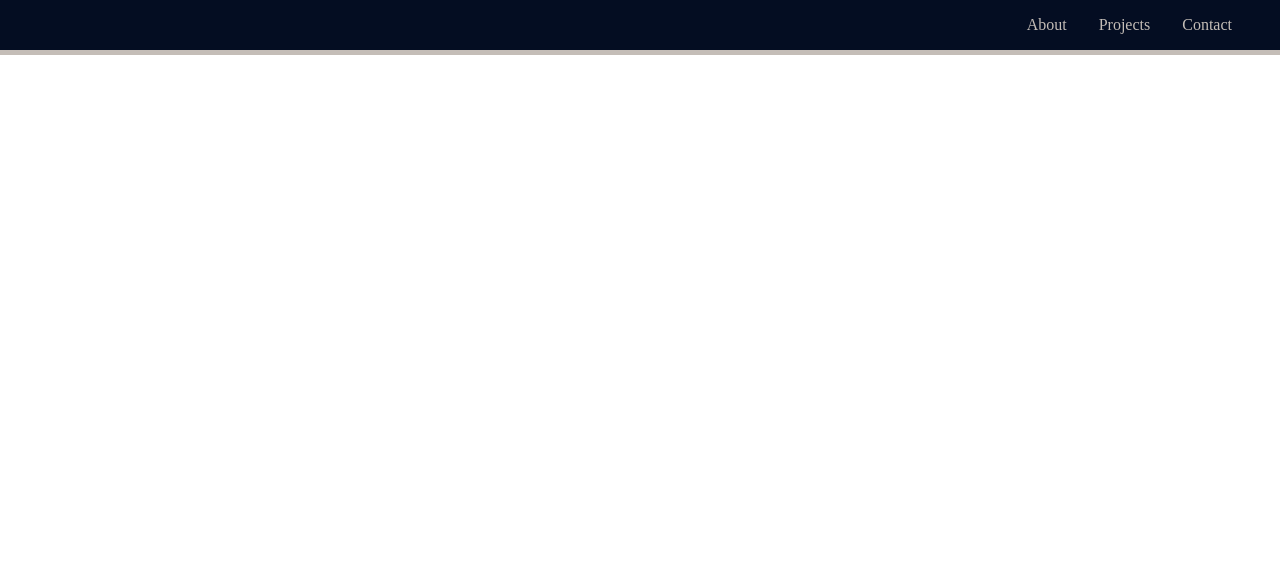
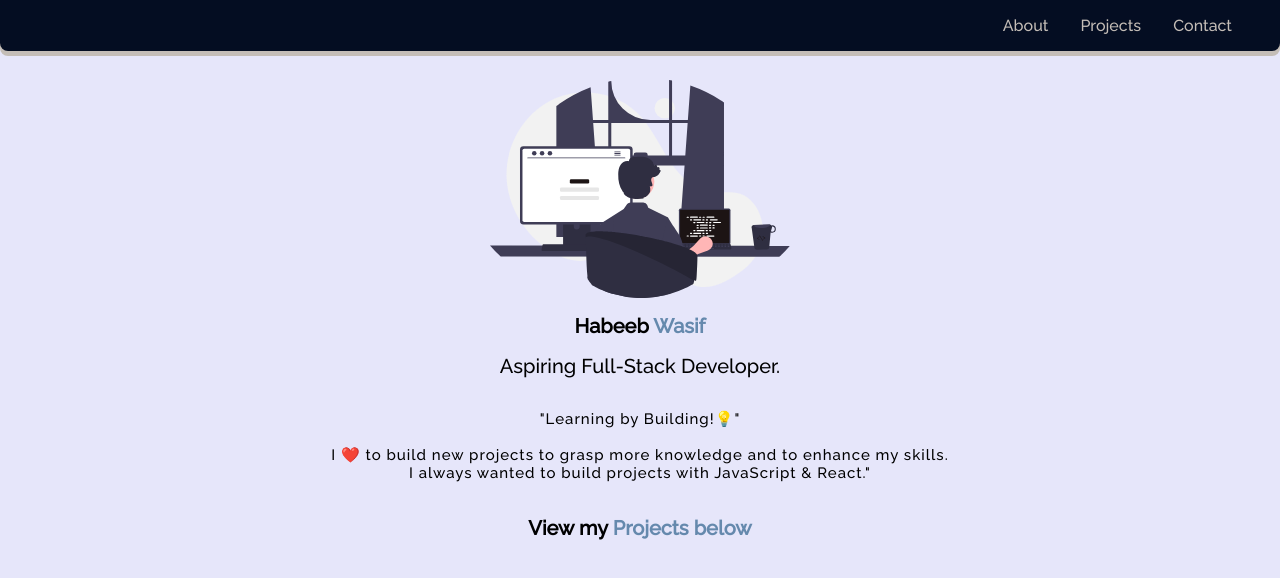
Before and after one commit to Habeebwasif/Personal-Portfolio, a plain HTML site: page index.html in a window 1280 px wide. Drawn offline with Linux system fonts and the light colour scheme.

```diff
--- a/index.html
+++ b/index.html
@@ -27,6 +27,24 @@
 
     <!--End Navbar-->
 
-     <h1>Hey!</h1>
+    <!--Welcome section-->
+    <section id="welcome-section">
+        <img class="hero-img" src="Images/HeroImg.svg" alt="Hero">
+        <h1>Habeeb <span class="heading-inverted"> Wasif</span></h1>
+        <p class="intro"> Aspiring Full-Stack Developer.</p>
+        <p class="description"> "Learning by Building!💡" <br>
+        <br> I ❤️ to build new projects to grasp more knowledge and to enhance my skills.
+        <br>I always wanted to build projects with JavaScript & React."</p>
+        <br>
+        <h2>View my <span class="heading-inverted">Projects below</span></h2>
+    </section>
+
+    <!--Project section
+    <section id="projects">
+        <h2 class="project_header">
+
+        </h2>
+    </section>-->
+
 </body>
 </html>
--- a/style.css
+++ b/style.css
@@ -1,3 +1,5 @@
+@import url('https://fonts.googleapis.com/css2?family=Cinzel&family=Libre+Baskerville&family=Poppins:wght@500&family=Raleway:wght@500&family=Ubuntu:wght@300&display=swap');
+
 * {
     margin: 0;
     padding: 0;
@@ -14,6 +16,8 @@
     z-index: 10;
     background: #040d22;
     box-shadow: 0 5px 0 #c4bdb7;
+    border-bottom-left-radius: 0.5rem;
+    border-bottom-right-radius: 0.5rem;
 }
 
 .navlist {
@@ -28,6 +32,7 @@
     font-size: 1rem;
     color: #c4bdb7;
     text-decoration: none;
+    font-family: Raleway ,sans-serif;
 }
 
 a:hover {
@@ -35,3 +40,39 @@ a:hover {
 }
 
 /*End Navbar */
+
+#welcome-section {
+    justify-content: center;
+    align-items: center;
+    width: 100%;
+    height: 100vh;
+    padding-top: 5rem;
+    background: #e6e6fa;
+}
+
+.hero-img {
+    max-width: 300px;
+    display: block;
+    margin: auto;
+}
+
+h1 , .intro , h2 {
+    text-align: center;
+    padding-top: 1rem;
+    font-size: 20px;
+    font-family: Raleway , sans-serif;
+    margin: auto;
+}
+
+.description {
+    text-align: center;
+    padding-top: 2rem;
+    letter-spacing: 1px;
+    font-size: 15px;
+    font-family: Raleway , sans-serif;
+    margin: auto;
+}
+
+h1 .heading-inverted, h2 .heading-inverted {
+    color: #6589ad;
+}
```
Also changed, not shown: Images/HeroImg.svg (added).
